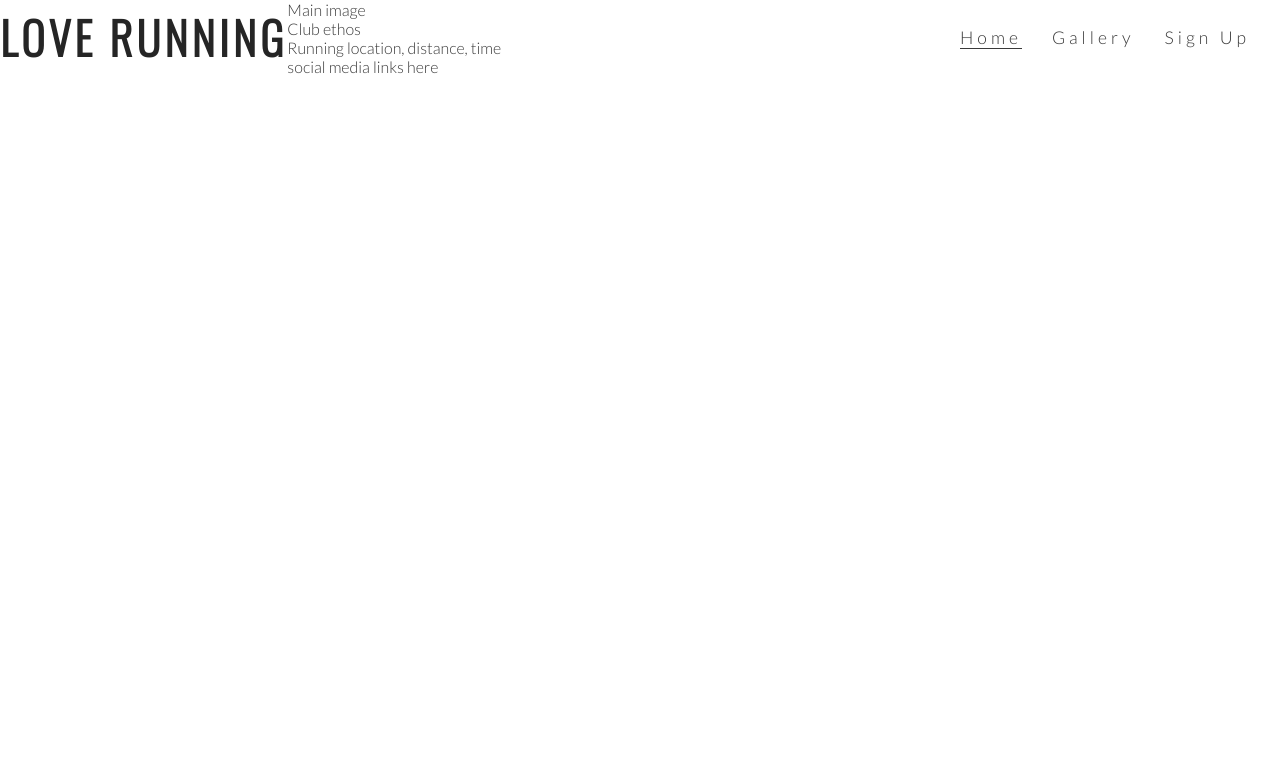
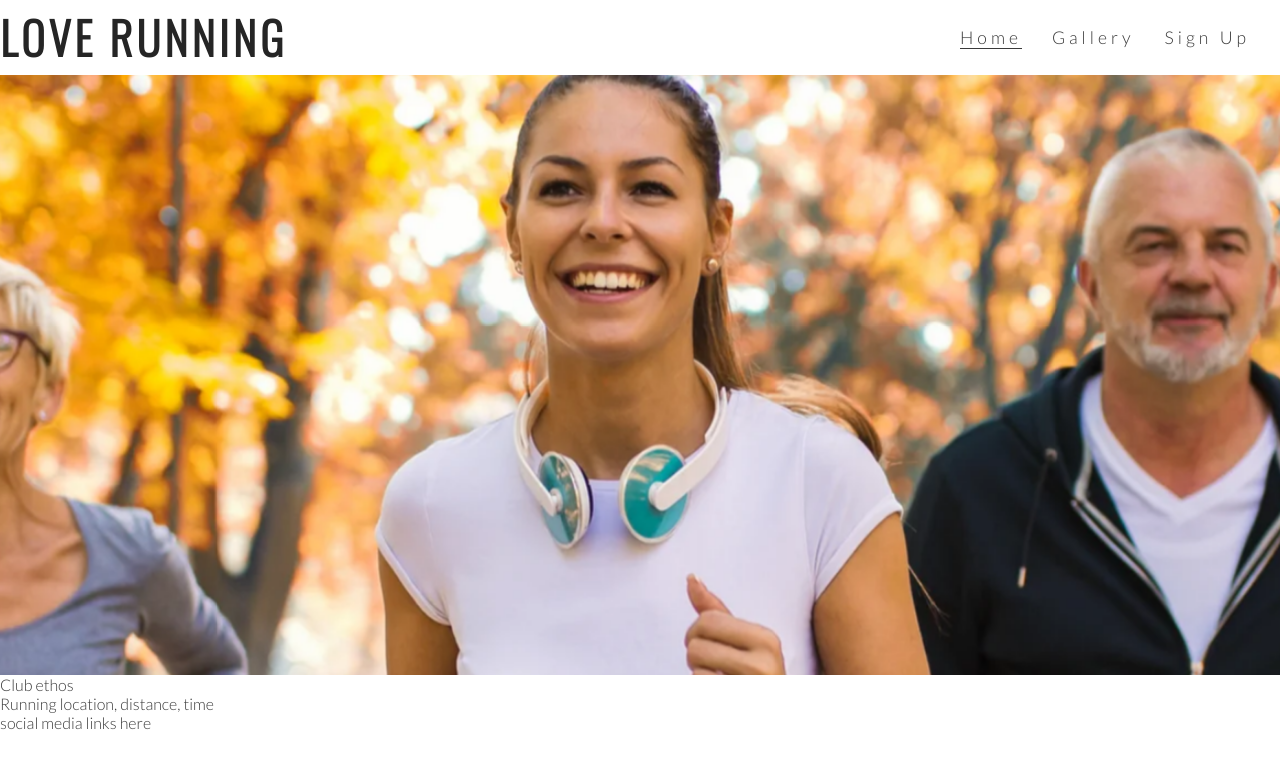
Before and after one commit to MollyAdamsson/love-running, a plain HTML site: page index.html in a window 1280 px wide. Drawn offline with nearby package versions, Linux system fonts and the light colour scheme.

Commit message:
Add hero image and animation for zoom

```diff
--- a/css/style.css
+++ b/css/style.css
@@ -49,3 +49,28 @@ h1, h2 {
 .active {
     border-bottom: 1px solid #3a3a3a
 }
+#hero-outer {
+    height: 600px;
+    width: 100%;
+    overflow: hidden;
+}
+
+#hero-image {
+    height: 600px;
+    width: 100%;
+    background: url(../images/hero-image.webp) no-repeat center center;
+
+    animation-name: hero-zoom;
+    animation-duration: 5s;
+    animation-fill-mode: forwards;
+}
+@keyframes hero-zoom {
+    from {
+        transform: scale(1);
+
+    }
+    to {
+        transform: scale(1.1);
+
+    }
+}
--- a/index.html
+++ b/index.html
@@ -30,8 +30,10 @@
         </nav>
 
     </header>
-    <section>Main image
+    <section id="hero-outer">
+    <div id="hero-image">
 
+    </div>
     </section>
     <section>Club ethos
 
```
Also changed, not shown: images/hero-image.webp (added).
